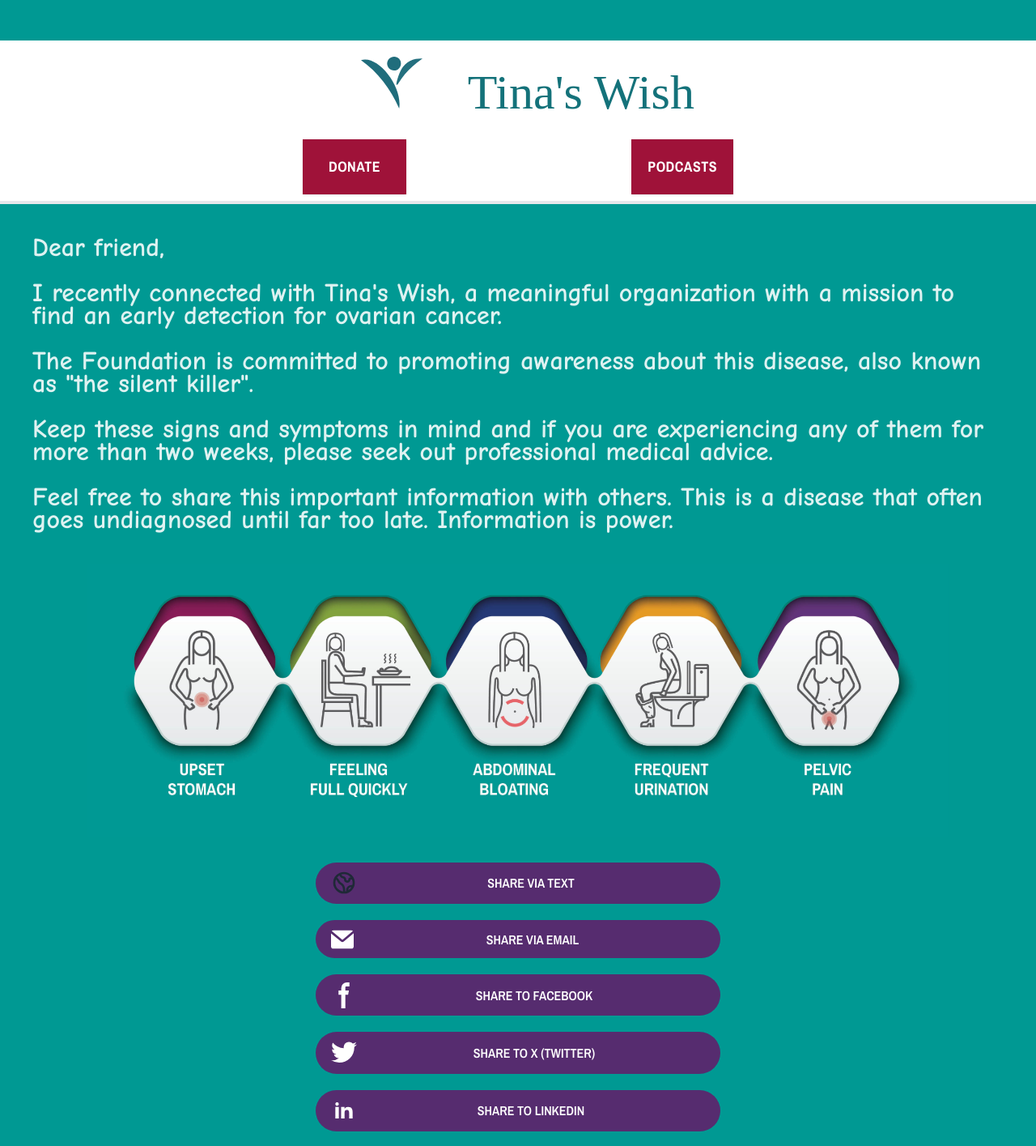
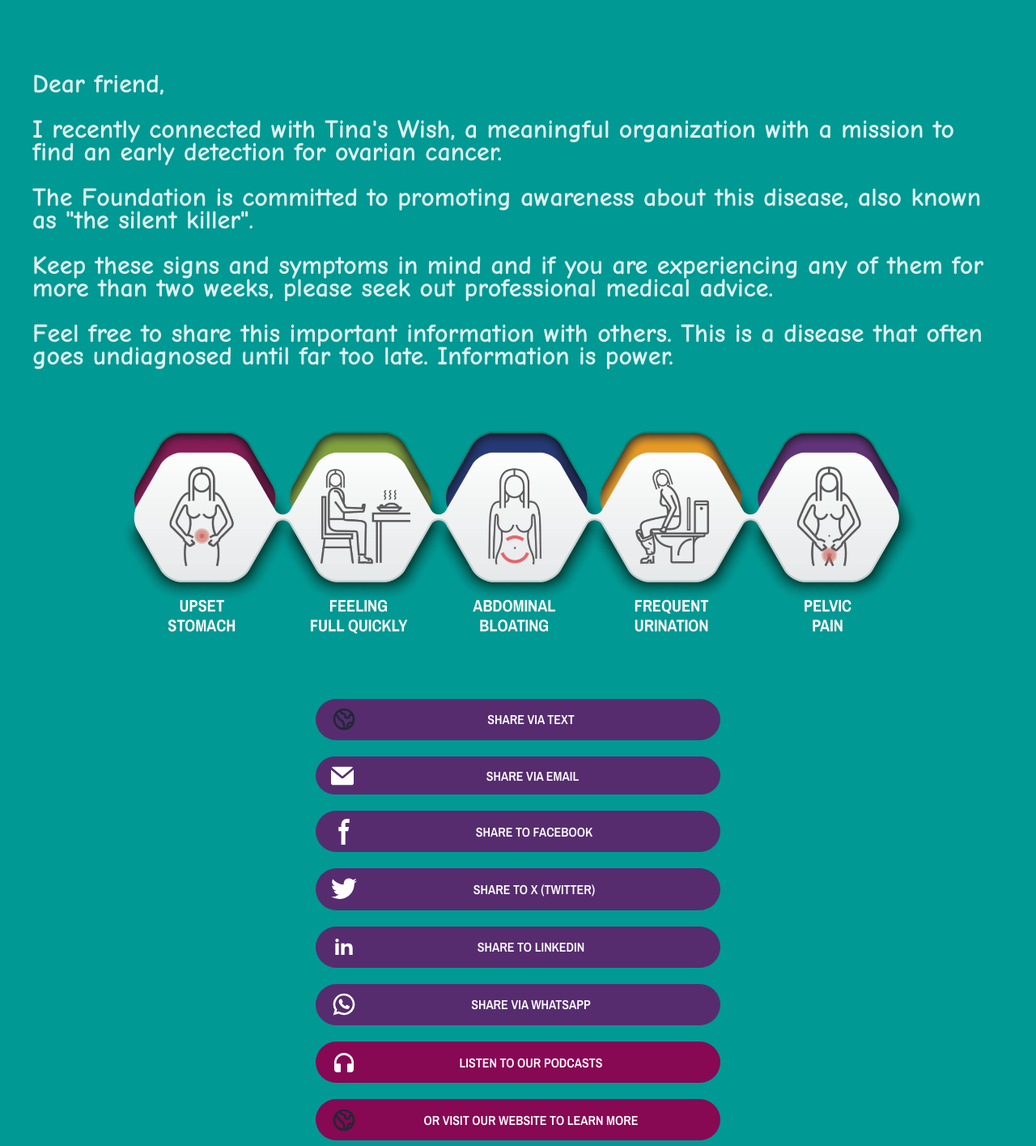
Before and after one commit to tayskully/tinaswish, a React (Vite) app: page / in a window 1280 px wide. Shown: the top 1415 px of the page at 81% size. Built offline with nearby package versions, Linux system fonts and the light colour scheme.

Commit message:
adds podcast button to share list

```diff
--- a/src/App.css
+++ b/src/App.css
@@ -28,7 +28,7 @@
 }
 #listen:hover,
 #donate:hover {
-  background-color: #e69e00;
+  background-color: #edc61a;
   color: white;
 }
 .tinaslogo {
@@ -63,7 +63,7 @@
 
 #button:hover {
   border-color: #cbede8;
-  background: #232c6f;
+  background: #37236f;
   box-shadow: inset;
 }
 button:focus,
--- a/src/components/About.jsx
+++ b/src/components/About.jsx
@@ -13,7 +13,7 @@ const About = () => {
           Tina's Wish
         </h1>
       </div>
-      <p className="text-xl bg-white text-black p-5">
+      <p className="text-xl bg-white text-black p-5 sm:p-1">
         Tina's Wish funds groundbreaking research for the early detection and
         prevention of ovarian cancer, and provides education on a variety of
         gynecologic health topics. Know Early. Know Hope®. This is our mission.
--- a/src/components/Header.jsx
+++ b/src/components/Header.jsx
@@ -1,45 +1,6 @@
-import postcard from "/sharetinaswish.png";
-
 const Header = () => {
   return (
     <>
-      <header className="bg-white flex flex-col lg:flex-row justify-center items-center border-b-4 border-gray-200">
-        <div className="block">
-          <div className="flex justify-center items-baseline p-5 px-10">
-            <img
-              src="./tinaswish.svg"
-              className="tinaslogo sm:px-10"
-              alt="Tina's wish foundation logo"
-              href="https://tinaswish.org/"
-            />
-            <h1 className="text-5xl text-bold text-nowrap lg:text-6xl lg:px-4 tina">
-              Tina's Wish
-            </h1>
-          </div>
-          <div className="bg-yellow-500 flex justify-between lg:bg-white">
-            <button
-              className="bg-rose-800 text-white p-5  px-8 m-2 text-lg tracking-wide cursor-pointer relative shadow"
-              id="donate"
-              onClick={() =>
-                window.open("https://tinaswish.org/donate/", "_blank")
-              }
-            >
-              DONATE
-            </button>
-
-            <button
-              className="bg-rose-800 text-white p-5 m-2 text-lg tracking-wide cursor-pointer relative shadow"
-              id="listen"
-              onClick={() =>
-                window.open("https://tinaswish.org/empoweru/", "_blank")
-              }
-            >
-              PODCASTS
-            </button>
-          </div>
-        </div>
-      </header>
-
       <p
         id="blurb"
         className="p-10 m-10 text-lg text-left font-bold p-10 lg:border-0  sm:text-md sm:border-4 sm:border-gray-200 sm:p-0"
--- a/src/components/Links.jsx
+++ b/src/components/Links.jsx
@@ -15,8 +15,8 @@ const Links = () => {
   return (
     <div className="flex items-center justify-center gap-x-6 py-5 w-full">
       {/* share buttons */}
-      <ul role="list" className="min-w-80 flex flex-col mx-auto">
-      <a href={textUrl}>
+      <ul role="list" className="w-full flex flex-col items-center">
+        <a href={textUrl}>
           <li
             className="flex items-center justify-center gap-x-6 py-5 w-full"
             id="button"
@@ -53,7 +53,7 @@ const Links = () => {
           subject="A Message About Tina's Wish"
           body="Hi Friend, Tina's Wish Foundation hopes to share the symptoms and treatments of ovarian cancer with you. Please visit our website to learn more."
           url={pdfUrl}
-          className=""
+          className="EmailShare"
         >
           <li id="button">
             <div className="flex items-center justify-center w-full">
@@ -215,6 +215,38 @@ const Links = () => {
         <li
           className="flex items-center justify-center gap-x-6 py-5 w-full specialButton"
           id="button"
+          onClick={() =>
+            window.open("https://tinaswish.org/empoweru/", "_blank")
+          }
+        >
+          <div className="flex items-center justify-center w-full">
+            <svg
+              className="w-8 h-8 text-white"
+              aria-hidden="true"
+              xmlns="http://www.w3.org/2000/svg"
+              width="24"
+              height="24"
+              fill="currentColor"
+              viewBox="0 0 24 24"
+            >
+              <path
+                fillRule="evenodd"
+                d="M12 5a7 7 0 0 0-7 7v1.17c.313-.11.65-.17 1-.17h2a1 1 0 0 1 1 1v6a1 1 0 0 1-1 1H6a3 3 0 0 1-3-3v-6a9 9 0 0 1 18 0v6a3 3 0 0 1-3 3h-2a1 1 0 0 1-1-1v-6a1 1 0 0 1 1-1h2c.35 0 .687.06 1 .17V12a7 7 0 0 0-7-7Z"
+                clipRule="evenodd"
+              />
+            </svg>
+
+            <div className="flex-auto text-center">
+              <p className="text-md font-semibold leading-6 text-white">
+                LISTEN TO OUR PODCASTS
+              </p>
+            </div>
+          </div>
+        </li>
+
+        <li
+          className="flex items-center justify-center gap-x-6 py-5 w-full specialButton"
+          id="button"
           onClick={() => window.open("https://tinaswish.org/", "_blank")}
         >
           <div className="flex items-center justify-center w-full">
@@ -242,12 +274,17 @@ const Links = () => {
             </div>
           </div>
         </li>
-
       </ul>
     </div>
   );
 };
 
-// href="sms:&body=What%20do%20you%20think%20of%20this%20home%3F%20https%3A%2F%2Fwww.zillow.com%2Fhomedetails%2F1402-E-2nd-St-Austin-TX-78702%2F29384365_zpid%2F%3Futm_source%3Dtxtshare"
+<button
+  className="bg-rose-800 text-white p-5 m-2 text-lg tracking-wide cursor-pointer relative shadow"
+  id="listen"
+  onClick={() => window.open("https://tinaswish.org/empoweru/", "_blank")}
+>
+  PODCASTS
+</button>;
 
 export default Links;
```
